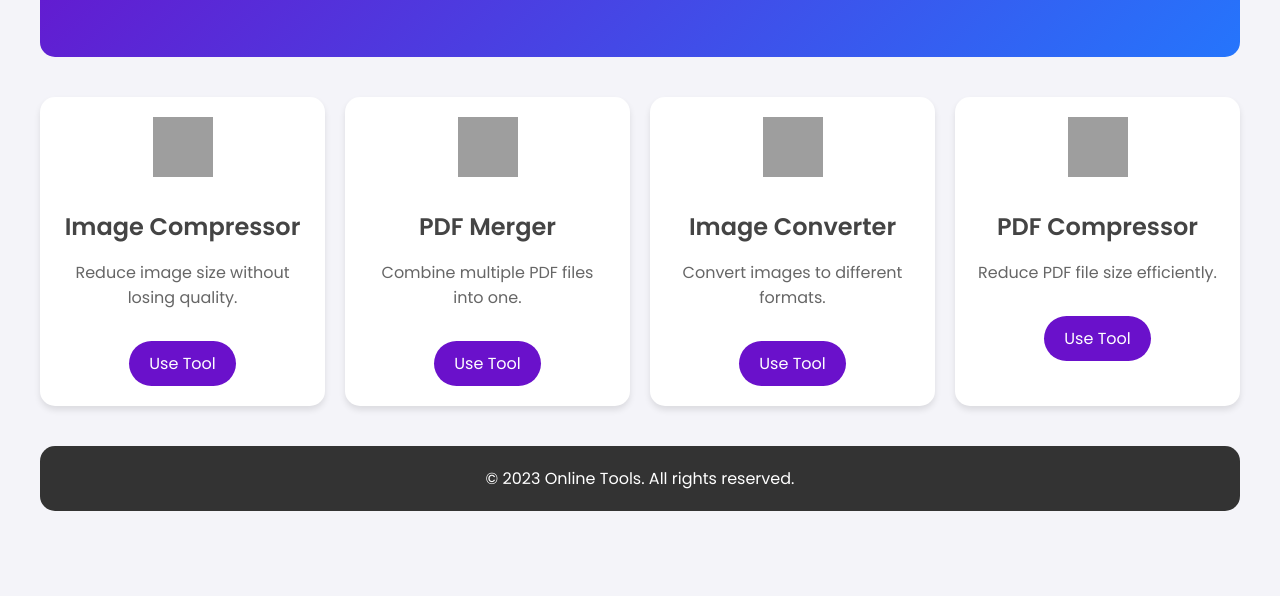
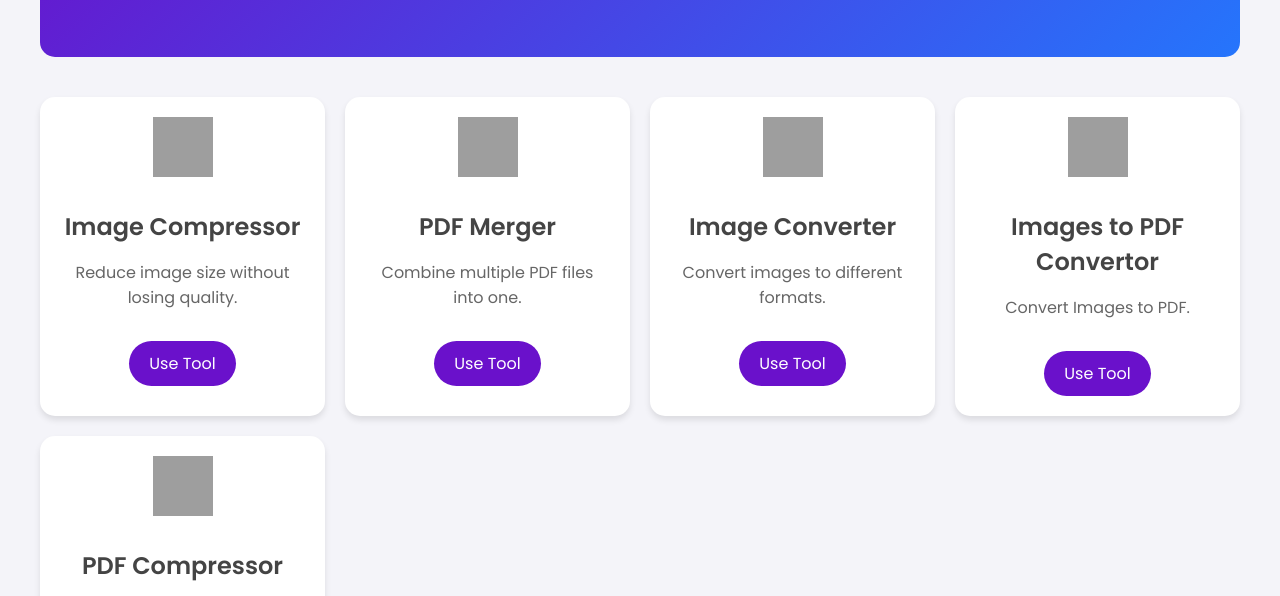
Before and after one commit to rflairweb/tool, a plain HTML site: page index.html in a window 1280 px wide. Shown: the part 182-778 px from the top of the page. Drawn offline with Linux system fonts and the light colour scheme; grey boxes are pictures that could not be loaded.

Commit message:
Update index.html

```diff
--- a/index.html
+++ b/index.html
@@ -141,13 +141,19 @@
         <img src="https://cdn-icons-png.flaticon.com/512/149/149220.png" alt="Image Converter">
         <h3>Image Converter</h3>
         <p>Convert images to different formats.</p>
-        <a href="#">Use Tool</a>
+        <a href="/tool/image-convertor.html">Use Tool</a>
+      </div>
+      <div class="tool-card">
+        <img src="https://cdn-icons-png.flaticon.com/512/337/337946.png" alt="PDF Compressor">
+        <h3>Images to PDF Convertor</h3>
+        <p>Convert Images to PDF.</p>
+         <a href="/tool/images-to-pdf.html">Use Tool</a>
       </div>
       <div class="tool-card">
         <img src="https://cdn-icons-png.flaticon.com/512/337/337946.png" alt="PDF Compressor">
         <h3>PDF Compressor</h3>
         <p>Reduce PDF file size efficiently.</p>
-         <a href="/tool/image-convertor.html">Use Tool</a>
+         <a href="/tool/pdf-compressor.html">Use Tool</a>
       </div>
     </div>
 
```
